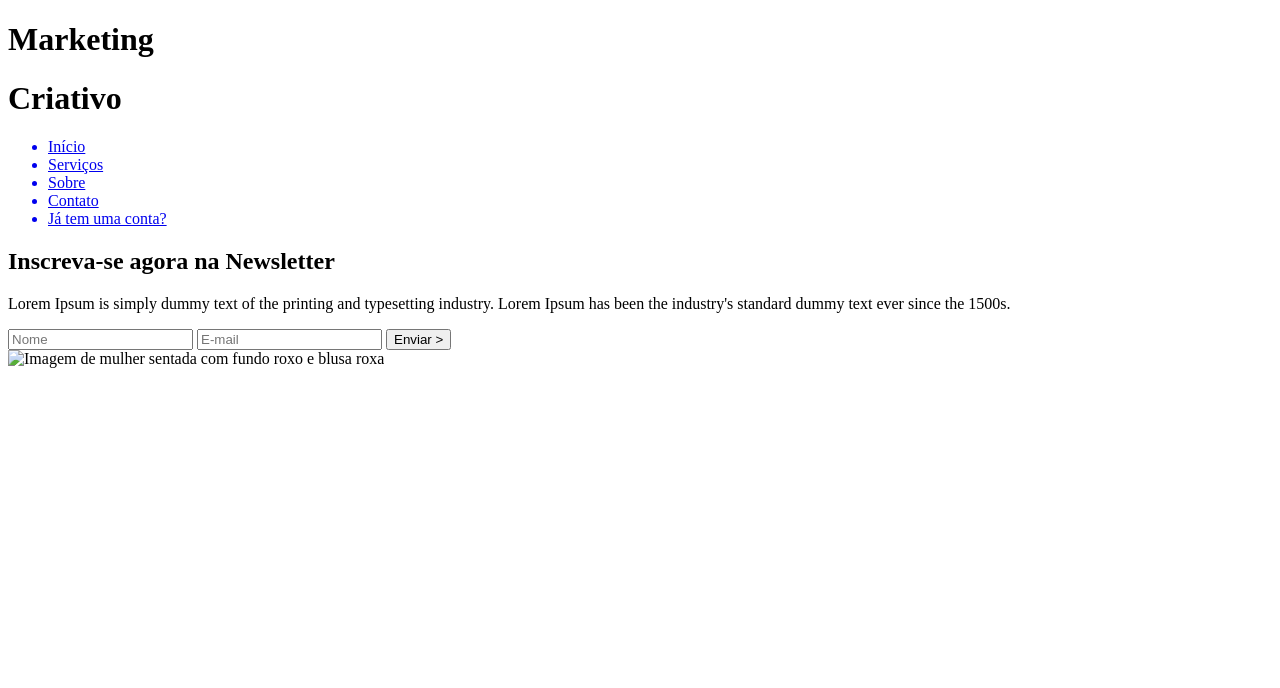
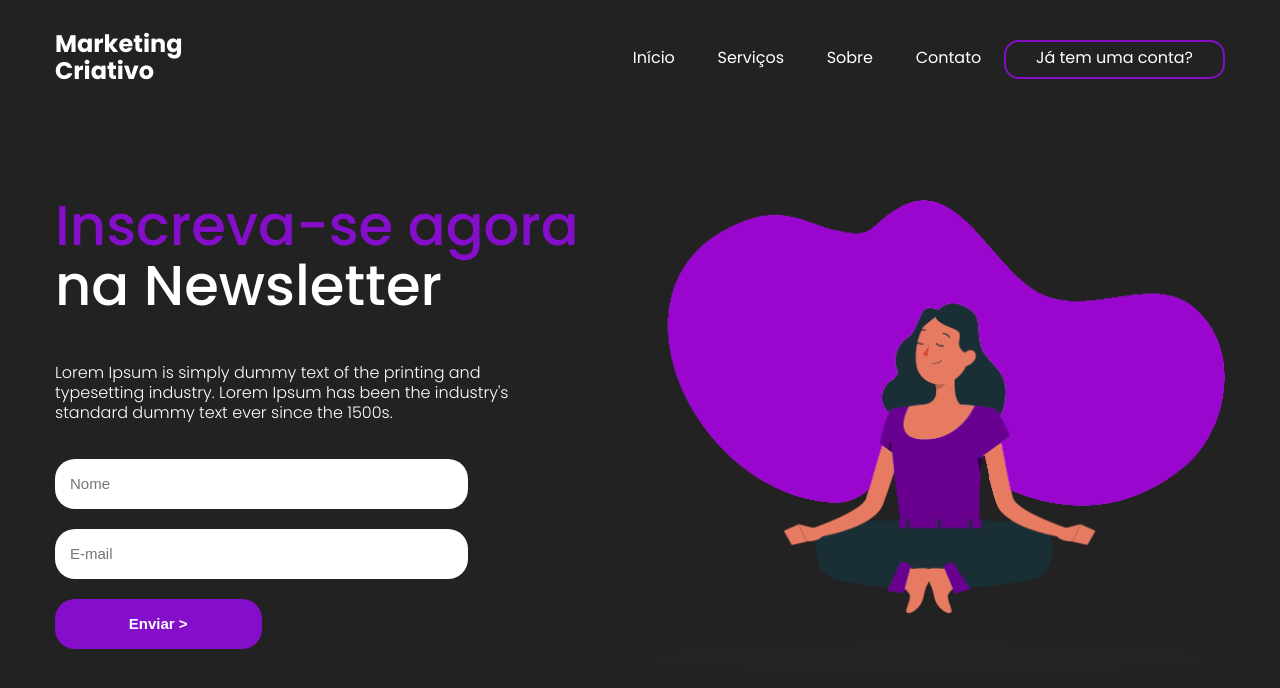
Before and after one commit to julianakcm1/MarketingCriativo, a plain HTML site: page index.html in a window 1280 px wide. Drawn offline with Linux system fonts and the light colour scheme; the site is published under a folder, as on GitHub Pages, so addresses that start at the root find nothing.

Commit message:
fix: adjusting for deployment

```diff
--- a/index.html
+++ b/index.html
@@ -7,14 +7,14 @@
   <meta charset="UTF-8">
   <meta name="viewport" content="width=device-width, initial-scale=1.0">
 
-  <link rel="shortcut icon" href="/components/image/img.png" type="image/x-icon">
+  <link rel="shortcut icon" href="./components/image/img.png" type="image/x-icon">
 
   <title>Landing Page</title>
 
   <link href="https://fonts.googleapis.com/css2?family=Poppins:wght@200;300;400;500;600;700&display=swap" rel="stylesheet">
 
-  <link rel="stylesheet" href="/styles/style.css">
-  <link rel="stylesheet" href="/styles/media.css">
+  <link rel="stylesheet" href="./styles/style.css">
+  <link rel="stylesheet" href="./styles/media.css">
 </head>
 <body>
   <header>
@@ -44,7 +44,7 @@
       </form>
     </aside>
     <article>
-      <img src="/components/image/img.png" alt="Imagem de mulher sentada com fundo roxo e blusa roxa">
+      <img src="./components/image/img.png" alt="Imagem de mulher sentada com fundo roxo e blusa roxa">
     </article>
   </main>
 </body>
```
